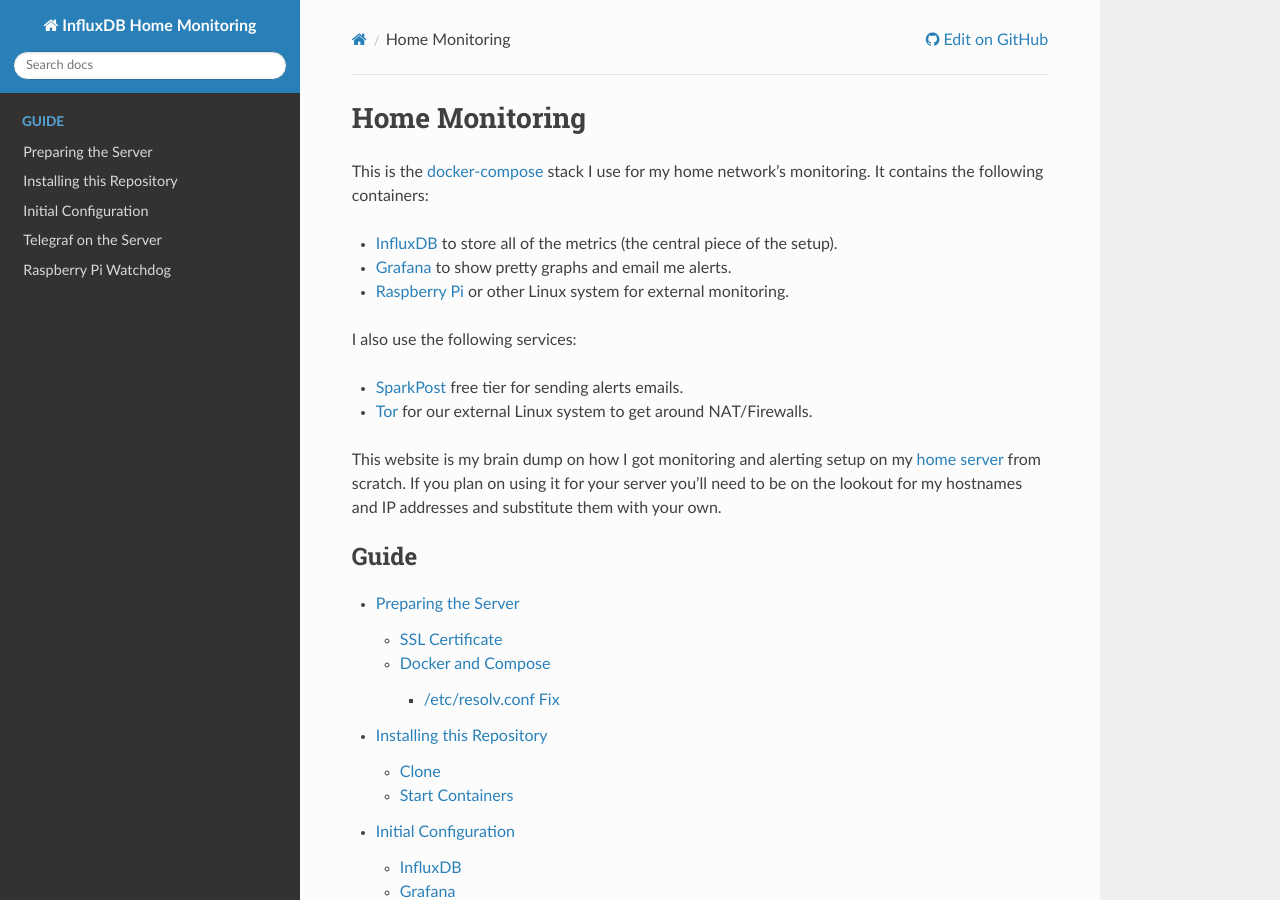
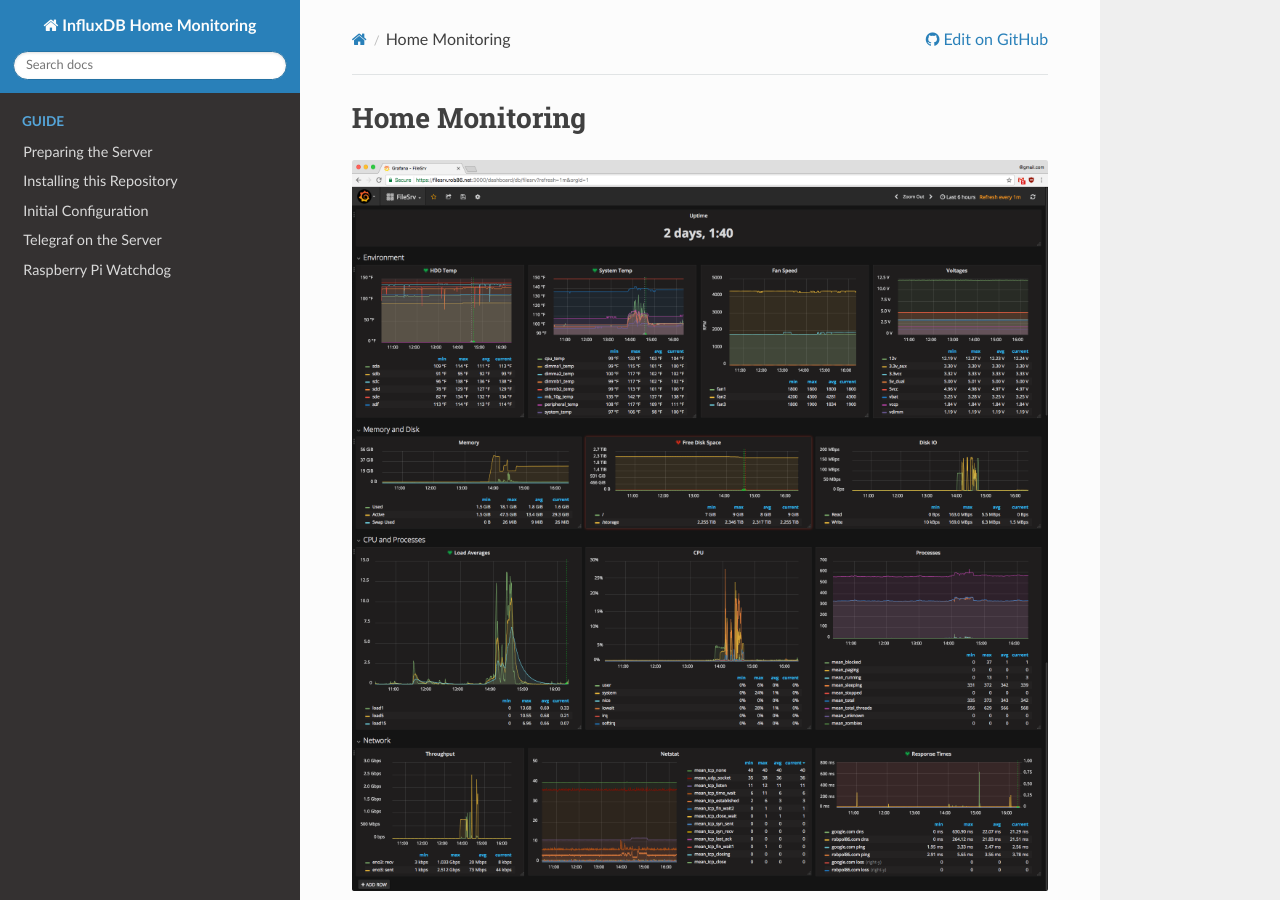
Before and after one commit to Robpol86/influxdb, a Sphinx documentation site: the page built from docs/index.rst, in a window 1280 px wide and 900 px high. Built offline with Sphinx 7.4.7 and the Read the Docs theme 2.0.0, drawn with Linux system fonts in a browser that asks for light colours.

Commit message:
Done with FileSrv dashboard. Adding screenshots.

```diff
--- a/README.rst
+++ b/README.rst
@@ -5,6 +5,9 @@
 .. image:: https://img.shields.io/travis/Robpol86/influxdb/master.svg?style=flat-square&label=Travis%20CI
     :target: https://travis-ci.org/Robpol86/influxdb
     :alt: Build Status
+
+.. image:: docs/_static/grafana_filesrv.png
+    :target: docs/_static/grafana_filesrv.png
 
 .. summary-section-start
 
--- a/docs/config.rst
+++ b/docs/config.rst
@@ -32,6 +32,9 @@
 
 Grafana
 =======
+
+.. image:: _static/grafana_email.png
+    :target: _images/grafana_email.png
 
 1. Browse to https://filesrv.rob86.net:3000/profile (your Docker host's hostname).
 2. Login with admin/admin.
--- a/docs/index.rst
+++ b/docs/index.rst
@@ -1,6 +1,9 @@
 ===============
 Home Monitoring
 ===============
+
+.. image:: _static/grafana_filesrv.png
+    :target: _images/grafana_filesrv.png
 
 .. include:: ../README.rst
     :start-after: summary-section-start
--- a/docs/raspberrypi.rst
+++ b/docs/raspberrypi.rst
@@ -3,6 +3,9 @@
 =====================
 Raspberry Pi Watchdog
 =====================
+
+.. image:: _static/pimon.jpg
+    :target: _images/pimon.jpg
 
 What if my server hangs or goes down when I'm not directly using it? All of this monitoring software I'm setting up
 won't notify me when my server is unresponsive. My solution to this problem is a dedicated `Raspberry Pi`_ with a
```
Also changed, not shown: docs/_static/grafana_email.png (added), docs/_static/grafana_filesrv.png (added), docs/_static/pimon.jpg (added), 1 other file.
